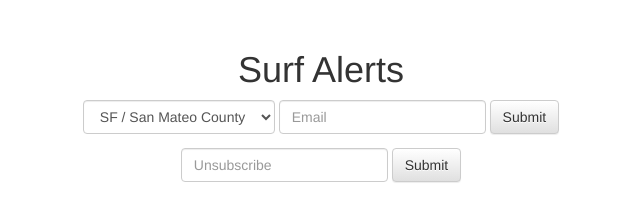
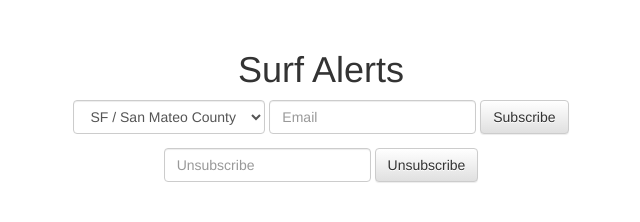
Before and after one commit to RandomSeeded/weather_alerts, a plain HTML site: page web_server/priv/index.html in a window 1280 px wide. Shown: the whole page, without its empty margins (319-959 px from the left). Drawn offline with nearby package versions, Linux system fonts and the light colour scheme.

Commit message:
s/submit/subscribe/g

```diff
--- a/web_server/priv/index.html
+++ b/web_server/priv/index.html
@@ -25,14 +25,14 @@
               <option>SF / San Mateo County</option>
             </select>
             <input type="text" name="email" placeholder="Email" class="form-control">
-            <button class="btn btn-default">Submit</button>
+            <button class="btn btn-default">Subscribe</button>
           </div>
         </form>
       </div>
       <div>
         <form action="api/email-unsubscribe" method="post" class="form-inline">
           <input type="text" name="email" placeholder="Unsubscribe" class="form-control">
-          <button class="btn btn-default">Submit</button>
+          <button class="btn btn-default">Unsubscribe</button>
         </form>
       </div>
     </div>
```
